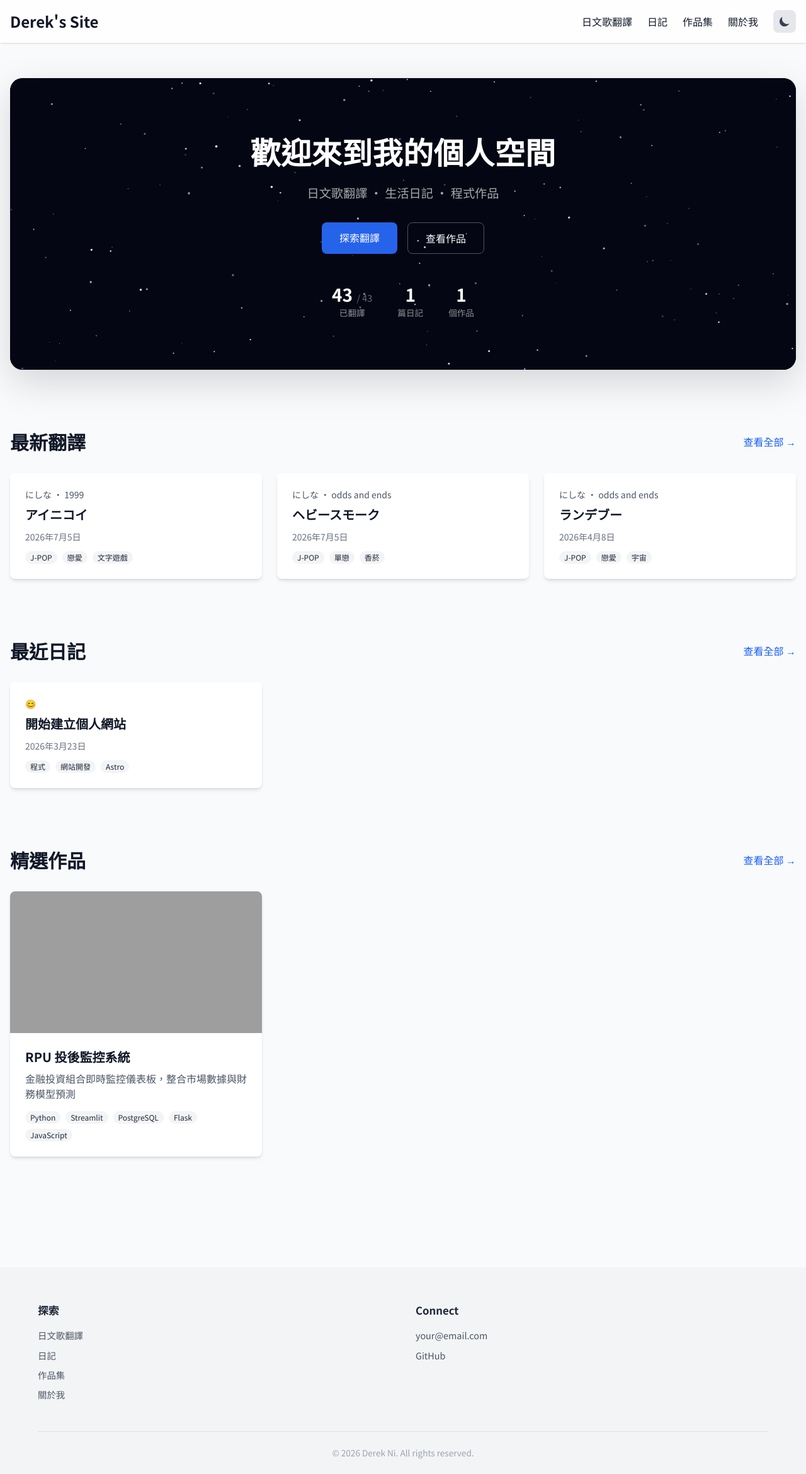
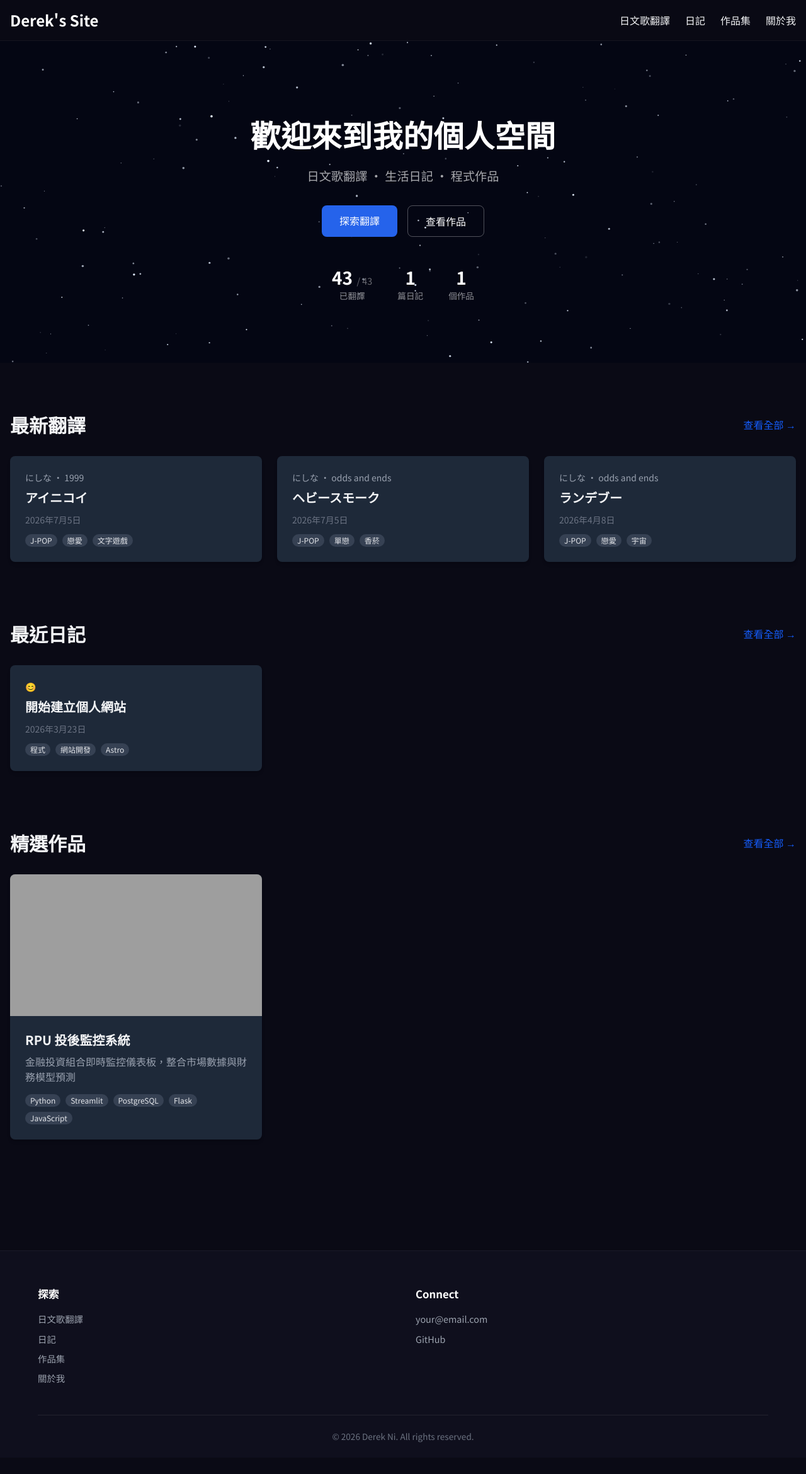
Before and after one commit to dereknir/NCA, an Astro site: page / in a window 1280 px wide. Shown: the whole page at 63% size. After the commit the page ends 2314 px from the top, so only its background shows below. Built offline with nearby package versions, Linux system fonts and the light colour scheme; Astro itself is replaced by a stand-in of ours; grey boxes are pictures that could not be loaded.

Commit message:
Unify dark theme + full-width galaxy hero
- Force dark class on <html>, drop light mode + ThemeToggle
- Body bg -> deep space (#0a0a15), header/footer tinted to match
- Header: transparent dark + backdrop blur + hairline border
- Hero galaxy now bleeds edge-to-edge via slot="hero" (outside .container)
- Footer bg -> #0f0f1d (matches space palette)
- Clean up localStorage.theme on load (avoid stale value)

```diff
--- a/src/components/ThemeToggle.astro
+++ /dev/null
@@ -1,34 +0,0 @@
----
-// Dark mode toggle button
----
-
-<button
-  id="theme-toggle"
-  class="p-2 rounded-lg bg-gray-200 dark:bg-gray-700 hover:bg-gray-300 dark:hover:bg-gray-600 transition-colors"
-  aria-label="切換深色模式"
->
-  <svg class="w-5 h-5 hidden dark:block text-yellow-300" fill="currentColor" viewBox="0 0 20 20">
-    <path fill-rule="evenodd" d="M10 2a1 1 0 011 1v1a1 1 0 11-2 0V3a1 1 0 011-1zm4 8a4 4 0 11-8 0 4 4 0 018 0zm-.464 4.95l.707.707a1 1 0 001.414-1.414l-.707-.707a1 1 0 00-1.414 1.414zm2.12-10.607a1 1 0 010 1.414l-.706.707a1 1 0 11-1.414-1.414l.707-.707a1 1 0 011.414 0zM17 11a1 1 0 100-2h-1a1 1 0 100 2h1zm-7 4a1 1 0 011 1v1a1 1 0 11-2 0v-1a1 1 0 011-1zM5.05 6.464A1 1 0 106.465 5.05l-.708-.707a1 1 0 00-1.414 1.414l.707.707zm1.414 8.486l-.707.707a1 1 0 01-1.414-1.414l.707-.707a1 1 0 011.414 1.414zM4 11a1 1 0 100-2H3a1 1 0 000 2h1z" clip-rule="evenodd"/>
-  </svg>
-  <svg class="w-5 h-5 block dark:hidden text-gray-700" fill="currentColor" viewBox="0 0 20 20">
-    <path d="M17.293 13.293A8 8 0 016.707 2.707a8.001 8.001 0 1010.586 10.586z"/>
-  </svg>
-</button>
-
-<script is:inline>
-  const toggle = document.getElementById('theme-toggle');
-  const html = document.documentElement;
-
-  const currentTheme = localStorage.getItem('theme') ||
-    (window.matchMedia('(prefers-color-scheme: dark)').matches ? 'dark' : 'light');
-
-  if (currentTheme === 'dark') {
-    html.classList.add('dark');
-  }
-
-  toggle?.addEventListener('click', () => {
-    html.classList.toggle('dark');
-    const theme = html.classList.contains('dark') ? 'dark' : 'light';
-    localStorage.setItem('theme', theme);
-  });
-</script>
--- a/src/layouts/BaseLayout.astro
+++ b/src/layouts/BaseLayout.astro
@@ -1,5 +1,4 @@
 ---
-import ThemeToggle from '../components/ThemeToggle.astro';
 import '../styles/global.css';
 import { SITE_CONFIG, NAVIGATION } from '../config';
 
@@ -24,7 +23,7 @@ const fullTitle = title === SITE_CONFIG.title ? title : `${title} | ${SITE_CONFI
 ---
 
 <!DOCTYPE html>
-<html lang="zh-TW">
+<html lang="zh-TW" class="dark">
 <head>
   <meta charset="UTF-8">
   <meta name="viewport" content="width=device-width, initial-scale=1.0">
@@ -73,26 +72,23 @@ const fullTitle = title === SITE_CONFIG.title ? title : `${title} | ${SITE_CONFI
     <link href="https://fonts.googleapis.com/css2?family=Noto+Sans+JP:wght@400;700&family=Noto+Sans+TC:wght@400;700&display=swap" rel="stylesheet">
   </noscript>
 
-  <!-- 主題腳本 -->
+  <!-- 舊 theme 設定清理 (dark-only, 不再讀取) -->
   <script is:inline>
-    if (localStorage.getItem('theme') === 'dark' ||
-      (!localStorage.getItem('theme') && window.matchMedia('(prefers-color-scheme: dark)').matches)) {
-      document.documentElement.classList.add('dark');
-    }
+    try { localStorage.removeItem('theme'); } catch (e) {}
   </script>
 </head>
 
-<body class="min-h-screen bg-gray-50 dark:bg-gray-900 text-gray-900 dark:text-gray-100 font-sans">
+<body class="min-h-screen bg-[#0a0a15] text-gray-100 font-sans">
   <!-- Header -->
-  <header class="sticky top-0 z-50 bg-white/80 dark:bg-gray-800/80 backdrop-blur-md shadow-sm">
+  <header class="sticky top-0 z-50 bg-[#0a0a15]/75 backdrop-blur-md border-b border-white/5">
     <nav class="container mx-auto px-4 py-4">
       <div class="flex justify-between items-center">
-        <a href="/" class="text-2xl font-bold text-gray-900 dark:text-white hover:text-blue-600 dark:hover:text-blue-400 transition-colors">
+        <a href="/" class="text-2xl font-bold text-white hover:text-blue-400 transition-colors">
           {SITE_CONFIG.title}
         </a>
 
         <!-- Mobile menu button -->
-        <button id="mobile-menu-btn" class="md:hidden p-2 rounded-lg hover:bg-gray-100 dark:hover:bg-gray-700">
+        <button id="mobile-menu-btn" class="md:hidden p-2 rounded-lg hover:bg-white/5">
           <svg class="w-6 h-6" fill="none" stroke="currentColor" viewBox="0 0 24 24">
             <path stroke-linecap="round" stroke-linejoin="round" stroke-width="2" d="M4 6h16M4 12h16M4 18h16"/>
           </svg>
@@ -101,27 +97,28 @@ const fullTitle = title === SITE_CONFIG.title ? title : `${title} | ${SITE_CONFI
         <!-- Desktop nav -->
         <div class="hidden md:flex items-center gap-6">
           {NAVIGATION.map(item => (
-            <a href={item.href} class="hover:text-blue-600 dark:hover:text-blue-400 transition-colors">
+            <a href={item.href} class="hover:text-blue-400 transition-colors">
               {item.name}
             </a>
           ))}
-          <ThemeToggle />
         </div>
       </div>
 
       <!-- Mobile nav -->
-      <div id="mobile-menu" class="hidden md:hidden mt-4 pb-4 border-t border-gray-200 dark:border-gray-700 pt-4">
+      <div id="mobile-menu" class="hidden md:hidden mt-4 pb-4 border-t border-white/10 pt-4">
         <div class="flex flex-col gap-3">
           {NAVIGATION.map(item => (
-            <a href={item.href} class="hover:text-blue-600 dark:hover:text-blue-400 transition-colors">
+            <a href={item.href} class="hover:text-blue-400 transition-colors">
               {item.name}
             </a>
           ))}
-          <ThemeToggle />
         </div>
       </div>
     </nav>
   </header>
+
+  <!-- Optional 100vw hero (bleeds out of container) -->
+  <slot name="hero" />
 
   <!-- Main Content -->
   <main class="container mx-auto px-4 py-8 fade-in">
@@ -156,14 +153,11 @@ const fullTitle = title === SITE_CONFIG.title ? title : `${title} | ${SITE_CONFI
 
   <style is:global>
     .site-footer {
-      background: rgb(243 244 246);
-      color: rgb(75 85 99);
+      background: #0f0f1d;
+      color: rgb(156 163 175);
       padding: 3.5rem 0 1.5rem;
       margin-top: 6rem;
-    }
-    .dark .site-footer {
-      background: rgb(31 41 55);
-      color: rgb(156 163 175);
+      border-top: 1px solid rgba(255, 255, 255, 0.05);
     }
     .site-footer-container {
       max-width: 1200px;
@@ -179,10 +173,9 @@ const fullTitle = title === SITE_CONFIG.title ? title : `${title} | ${SITE_CONFI
     .site-footer-section h3 {
       font-size: 1.05rem;
       font-weight: 700;
-      color: rgb(31 41 55);
+      color: #fff;
       margin: 0 0 0.9rem;
     }
-    .dark .site-footer-section h3 { color: #fff; }
     .site-footer-links {
       list-style: none;
       padding: 0;
@@ -190,24 +183,18 @@ const fullTitle = title === SITE_CONFIG.title ? title : `${title} | ${SITE_CONFI
     }
     .site-footer-links li { margin-bottom: 0.45rem; }
     .site-footer-links a {
-      color: rgb(75 85 99);
+      color: rgb(156 163 175);
       text-decoration: none;
       font-size: 0.9rem;
       transition: color 0.2s;
     }
-    .site-footer-links a:hover { color: rgb(37 99 235); }
-    .dark .site-footer-links a { color: rgb(156 163 175); }
-    .dark .site-footer-links a:hover { color: rgb(96 165 250); }
+    .site-footer-links a:hover { color: rgb(96 165 250); }
 
     .site-footer-bottom {
-      border-top: 1px solid rgba(0, 0, 0, 0.08);
+      border-top: 1px solid rgba(255, 255, 255, 0.08);
       padding-top: 1.4rem;
       text-align: center;
       font-size: 0.85rem;
-      color: rgb(156 163 175);
-    }
-    .dark .site-footer-bottom {
-      border-top-color: rgba(255, 255, 255, 0.08);
       color: rgb(107 114 128);
     }
     .site-footer-bottom p { margin: 0; }
--- a/src/pages/index.astro
+++ b/src/pages/index.astro
@@ -38,8 +38,8 @@ const stats = {
   title="Derek's Site"
   description="歡迎來到 Derek 的個人網站。探索日文歌曲翻譯、閱讀生活日記，以及查看程式作品集。"
 >
-  <!-- Hero Section (galaxy 背景, 選項 D: 靜態星場 + 隨機流星) -->
-  <section class="hero-galaxy">
+  <!-- Hero Section: 全寬 100vw galaxy 背景 (slot="hero" 跳出 container) -->
+  <section slot="hero" class="hero-galaxy">
     <canvas class="hero-galaxy-canvas" aria-hidden="true"></canvas>
     <div class="hero-galaxy-content">
       <h1 class="hero-galaxy-title">歡迎來到我的個人空間</h1>
@@ -143,11 +143,11 @@ const stats = {
       position: relative;
       background: #040613;
       color: #fff;
-      padding: 5rem 1.5rem;
-      border-radius: 1.25rem;
+      padding: 7rem 1.5rem 6rem;    /* 全寬狀態需要更多垂直呼吸 */
       overflow: hidden;
-      margin: 1.5rem 0 3rem;
-      box-shadow: 0 20px 60px rgba(0, 0, 0, 0.15);
+      /* 全寬 bleed: 100vw, 不用圓角 */
+      width: 100%;
+      /* 底部自然銜接 body 深空色 */
     }
     .hero-galaxy-canvas {
       position: absolute;
```
